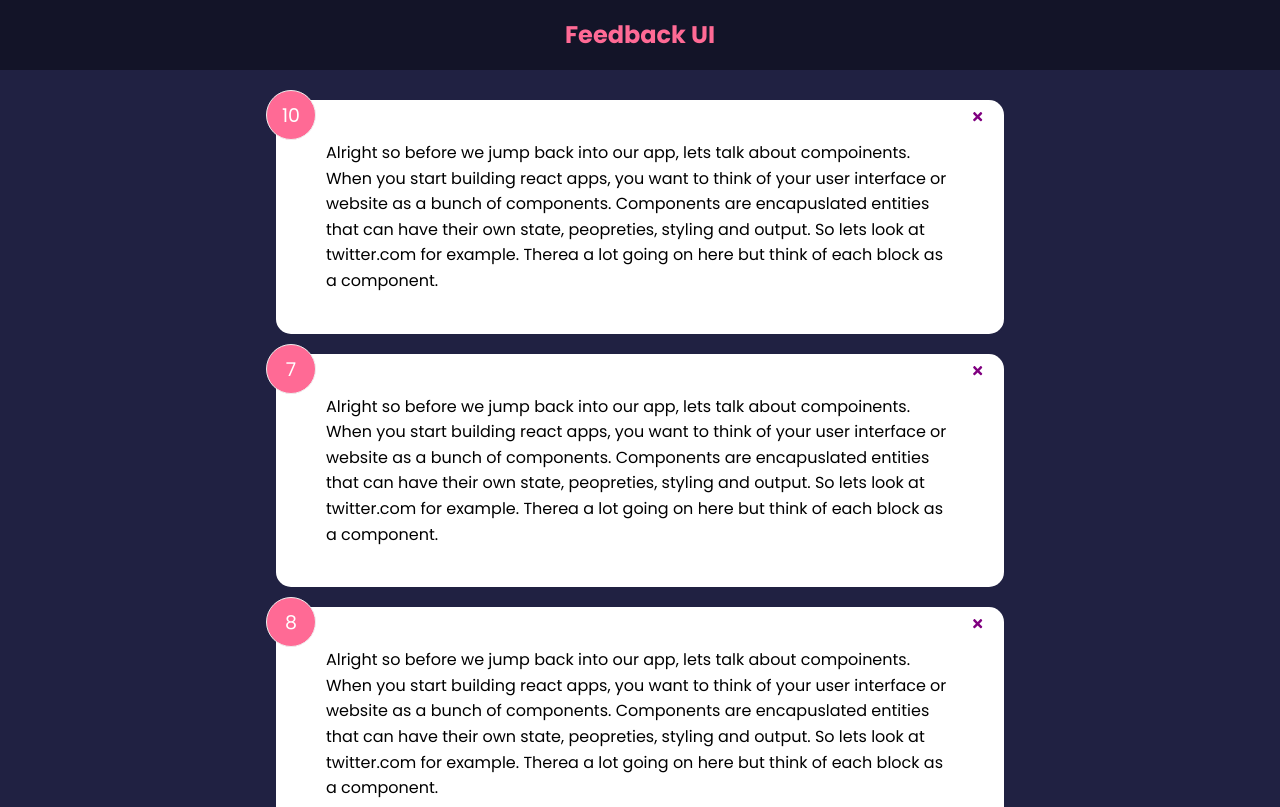
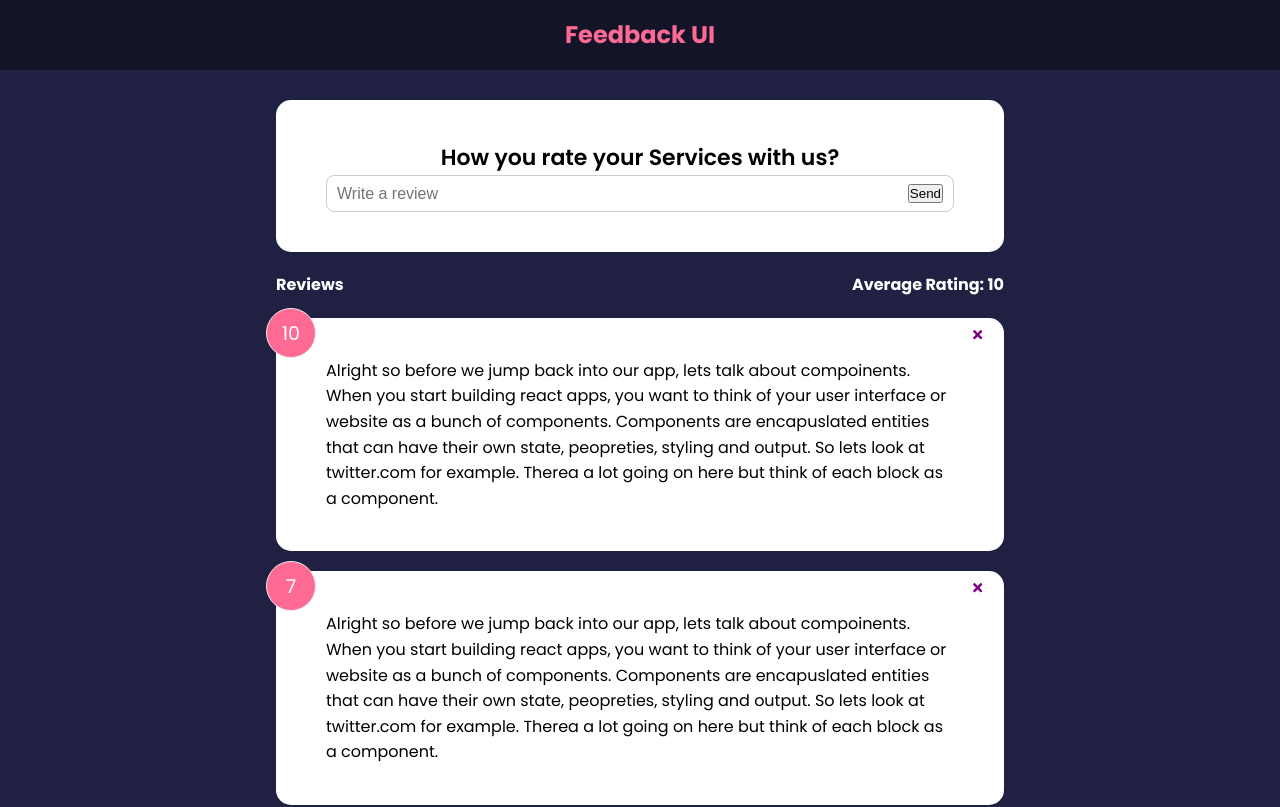
Before and after one commit to likeam/feedback-app, a React (Create React App) app: page / in a window 1280 px wide. Shown: the top 807 px of the page. Built offline with nearby package versions, Linux system fonts and the light colour scheme.

Commit message:
Input of form

```diff
--- a/src/App.js
+++ b/src/App.js
@@ -2,6 +2,8 @@
 import Header from "./components/Header"
 import FeedbackList from "./components/FeedbackList"
 import FeedbackData from "./data/FeedbackData"
+import FeedbackStats from "./components/FeedbackStats"
+import FeedbackForm from "./components/FeedbackForm"
 
 
 function App(){
@@ -18,10 +20,9 @@
         <>
             <Header/>
             <div className="container">
-                <FeedbackList
-                feedback = {feedback}
-                handleDelete =  {deleteFeedback}
-                />
+                <FeedbackForm />
+                <FeedbackStats feedback = {feedback} />
+                <FeedbackList  feedback = {feedback}   handleDelete =  {deleteFeedback}  />
             </div>
         </>
             )
--- /dev/null
+++ b/src/components/FeedbackForm.jsx
@@ -0,0 +1,24 @@
+import { useState } from "react"
+import Card from "./shared/Card"
+
+function FeedbackForm ()  {
+    const [text, setText] = useState('')
+
+    const handleTextChange = (e) => {
+        setText(e.target.value);
+    }
+
+    return (
+        <Card>
+            <form >
+                <h2> How you rate your Services with us?</h2>
+                {/* {@todo - rating select components} */}
+                <div className="input-group">
+                    <input onChange={handleTextChange} type="text" placeholder="Write a review " value={text} />
+                    <button type="submit">Send</button>
+                </div>
+            </form>
+        </Card>
+    )
+}
+export default FeedbackForm
--- /dev/null
+++ b/src/components/FeedbackStats.jsx
@@ -0,0 +1,22 @@
+
+function FeedbackStats(feedback) {
+
+    // let average = feedback.reduce((acc, cur) => {
+    //     return acc + cur.rating
+    // }, 0)
+    // console.log(average)
+
+        // console.log(feedback.length);
+
+    return (
+
+        <div className="feedback-stats" >
+        <h4>{feedback.length} Reviews </h4>
+        <h4>Average Rating: 10</h4>
+
+        </div>
+
+    )
+}
+
+export default FeedbackStats
--- a/src/index.js
+++ b/src/index.js
@@ -1,10 +1,11 @@
 import React from "react";
-import ReactDom from "react-dom"
-import App from './App'
+// import ReactDom from "react-dom";
+import App from './App';
 
-import index from './index.css'
+import  './index.css'
+import { createRoot } from 'react-dom/client'
+createRoot(document.getElementById('root')).render(<App />)
 
 
 
-
-ReactDom.render(<App />, document.getElementById('root'))
+// ReactDom.render(<App />, document.getElementById('root'))
```
